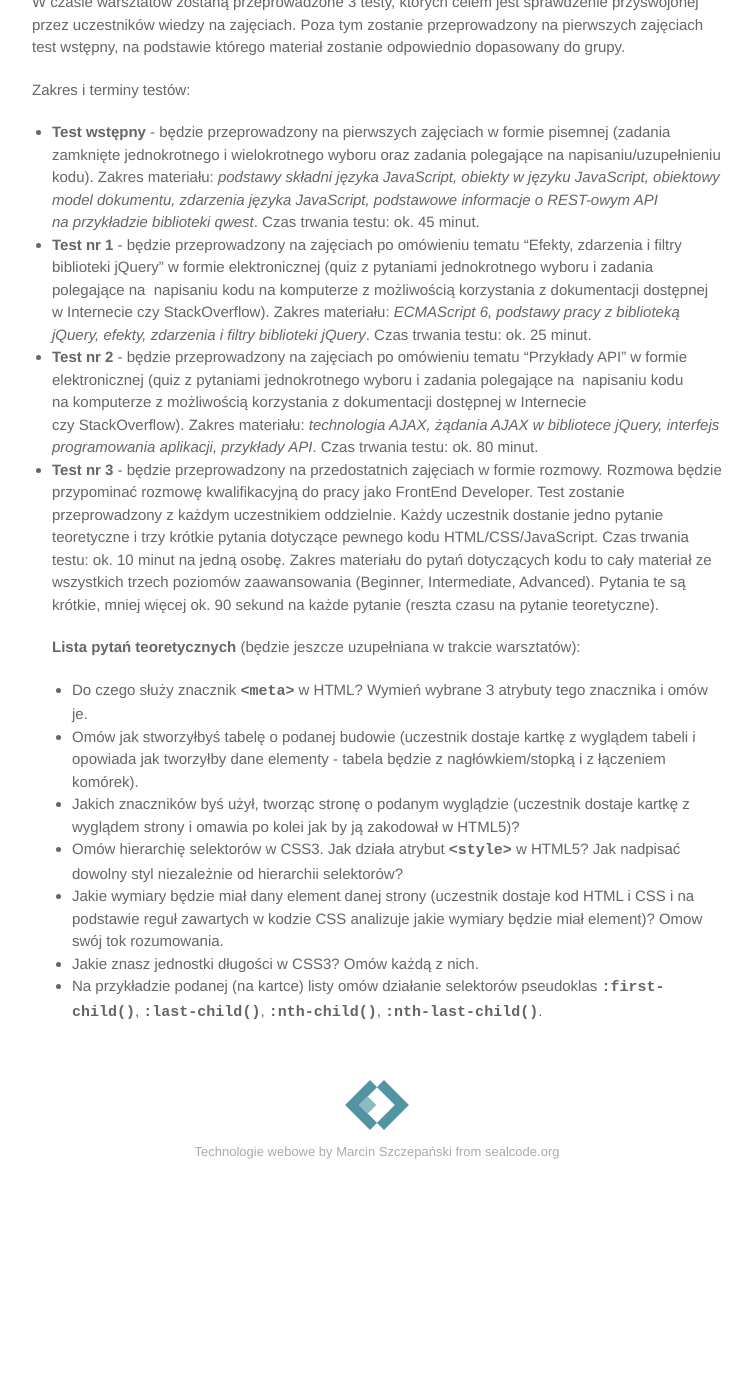
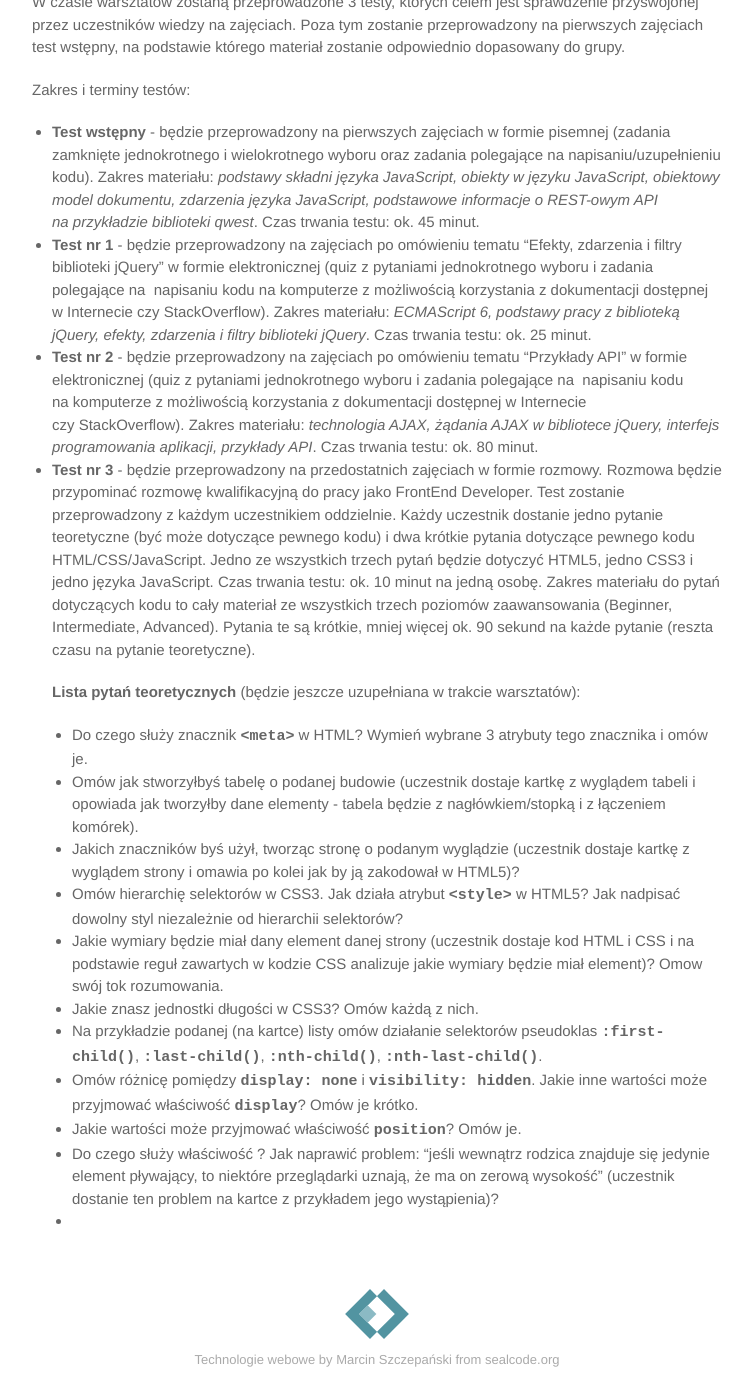
Before and after one commit to marcin-szczepanski/TWE, a Jekyll site: the page built from zajecia/2/informacje.md, in a window 1280 px wide and 1400 px high, scrolled down 994 px. Shown: the whole window, without its empty margins (263-1015 px from the left). Built offline with Jekyll 4.4.1, drawn with Linux system fonts in a browser that asks for light colours; some web fonts are replaced; before the commit the page ends 2185 px from its top, so only the background shows below that.

Commit message:
Update informacje.md

```diff
--- a/zajecia/2/informacje.md
+++ b/zajecia/2/informacje.md
@@ -41,7 +41,7 @@ Zakres i terminy testów:
 * **Test wstępny** - będzie przeprowadzony na&nbsp;pierwszych zajęciach w&nbsp;formie pisemnej (zadania zamknięte jednokrotnego i&nbsp;wielokrotnego wyboru oraz&nbsp;zadania polegające na&nbsp;napisaniu/uzupełnieniu kodu). Zakres materiału: _podstawy składni języka JavaScript, obiekty w&nbsp;języku JavaScript, obiektowy model dokumentu, zdarzenia języka JavaScript, podstawowe informacje o&nbsp;REST-owym API na&nbsp;przykładzie biblioteki qwest_. Czas trwania testu: ok. 45 minut.
 * **Test nr 1** - będzie przeprowadzony na zajęciach po omówieniu tematu "Efekty, zdarzenia i filtry biblioteki jQuery" w&nbsp;formie elektronicznej (quiz z&nbsp;pytaniami jednokrotnego wyboru i&nbsp;zadania polegające na&nbsp; napisaniu kodu na&nbsp;komputerze z&nbsp;możliwością korzystania z&nbsp;dokumentacji dostępnej w&nbsp;Internecie czy&nbsp;StackOverflow). Zakres materiału: _ECMAScript 6, podstawy pracy z biblioteką jQuery, efekty, zdarzenia i&nbsp;filtry biblioteki jQuery_. Czas trwania testu: ok. 25 minut.
 * **Test nr 2** - będzie przeprowadzony na zajęciach po omówieniu tematu "Przykłady API" w&nbsp;formie elektronicznej (quiz z&nbsp;pytaniami jednokrotnego wyboru i&nbsp;zadania polegające na&nbsp; napisaniu kodu na&nbsp;komputerze z&nbsp;możliwością korzystania z&nbsp;dokumentacji dostępnej w&nbsp;Internecie czy&nbsp;StackOverflow). Zakres materiału: _technologia AJAX, żądania AJAX w&nbsp;bibliotece jQuery, interfejs programowania aplikacji, przykłady API_. Czas trwania testu: ok. 80 minut.
-* **Test nr 3** - będzie przeprowadzony na&nbsp;przedostatnich zajęciach w&nbsp;formie rozmowy. Rozmowa będzie przypominać rozmowę kwalifikacyjną do pracy jako FrontEnd Developer. Test zostanie przeprowadzony z&nbsp;każdym uczestnikiem oddzielnie. Każdy uczestnik dostanie jedno pytanie teoretyczne i trzy krótkie pytania dotyczące pewnego kodu HTML/CSS/JavaScript. Czas trwania testu: ok. 10 minut na jedną osobę.
+* **Test nr 3** - będzie przeprowadzony na&nbsp;przedostatnich zajęciach w&nbsp;formie rozmowy. Rozmowa będzie przypominać rozmowę kwalifikacyjną do pracy jako FrontEnd Developer. Test zostanie przeprowadzony z&nbsp;każdym uczestnikiem oddzielnie. Każdy uczestnik dostanie jedno pytanie teoretyczne (być może dotyczące pewnego kodu) i&nbsp;dwa krótkie pytania dotyczące pewnego kodu HTML/CSS/JavaScript. Jedno ze wszystkich trzech pytań będzie dotyczyć HTML5, jedno CSS3 i jedno języka JavaScript. Czas trwania testu: ok. 10 minut na jedną osobę.
 Zakres materiału do pytań dotyczących kodu to cały materiał ze wszystkich trzech poziomów zaawansowania (Beginner, Intermediate, Advanced). Pytania te są krótkie, mniej więcej ok. 90 sekund na każde pytanie (reszta czasu na pytanie teoretyczne).
 
 	**Lista pytań teoretycznych** (będzie jeszcze uzupełniana w trakcie warsztatów):
@@ -52,3 +52,7 @@ Zakres materiału do pytań dotyczących kodu to cały materiał ze wszystkich t
 	* Jakie wymiary będzie miał dany element danej strony (uczestnik dostaje kod HTML i CSS i na podstawie reguł zawartych w kodzie CSS analizuje jakie wymiary będzie miał element)? Omow swój tok rozumowania.
 	* Jakie znasz jednostki długości w CSS3? Omów każdą z nich.
 	* Na przykładzie podanej (na kartce) listy omów działanie selektorów pseudoklas <span class="preformat">:first-child()</span>, <span class="preformat">:last-child()</span>, <span class="preformat">:nth-child()</span>, <span class="preformat">:nth-last-child()</span>.
+	* Omów różnicę pomiędzy <span class="preformat">display: none</span> i <span class="preformat">visibility: hidden</span>. Jakie inne wartości może przyjmować właściwość <span class="preformat">display</span>? Omów je krótko.
+	* Jakie wartości może przyjmować właściwość <span class="preformat">position</span>? Omów je.
+	* Do czego służy właściwość <span class="float"></span>? Jak naprawić problem: "jeśli wewnątrz rodzica znajduje się jedynie element pływający, to niektóre przeglądarki uznają, że ma on zerową wysokość" (uczestnik dostanie ten problem na kartce z przykładem jego wystąpienia)?
+	*
```
